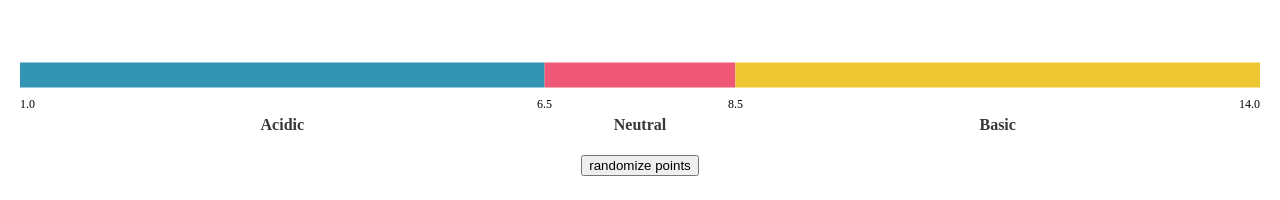
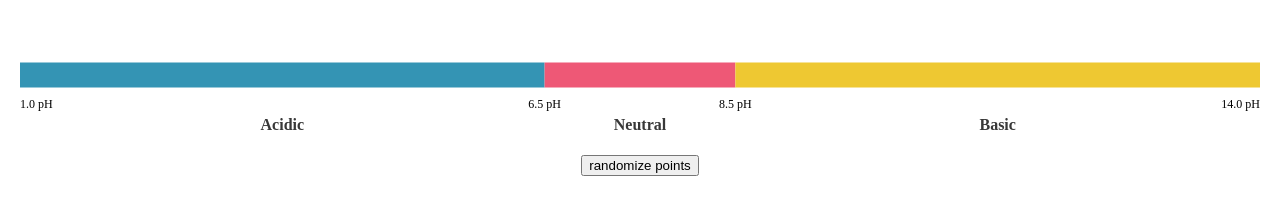
Before and after one commit to daee-kang/bulletgraph, a React (Create React App) app: page / in a window 1280 px wide. Shown: the top 200 px of the page. Built offline with nearby package versions, Linux system fonts and the light colour scheme.

Commit message:
Add unit to label

```diff
--- a/src/App.js
+++ b/src/App.js
@@ -18,6 +18,8 @@ function App() {
       ]
     }
   );
+
+  const [unit, SetUnit] = useState("pH")
 
   /*
   'finiteToFinite': {
@@ -75,8 +77,7 @@ function App() {
     for (let i = 0; i < numPoints; i++) {
       points.push({
         name: `bulet point ${i + 1}`,
-        x: (Math.random() * 13 + 1),
-        unit: 'pH'
+        x: (Math.random() * 13 + 1)
       });
     }
 
@@ -90,6 +91,7 @@ function App() {
         <BulletGraph
           points={points}
           sensorRanges={ranges}
+          unit={unit}
           barWidth={25}
           fixed={1}
         />
--- a/src/BulletGraph.js
+++ b/src/BulletGraph.js
@@ -12,6 +12,7 @@ const BulletGraph = (props) => {
         barWidth = 20, //OPTIONAL: width of the big bar, default value is 20
         fixed, //OPTIONAL: sets precision to axis labels
         barPadding = 20, //OPTIONAL: sets padding on the left and right of bar, this is useful so points can be displayed if cut off, default is 20
+        unit,
     } = props;
 
     let { ranges, type } = sensorRanges;
@@ -348,7 +349,7 @@ const BulletGraph = (props) => {
         ctx.fillStyle = 'black';
         ctx.textAlign = align;
         ctx.font = '12px Rubik';
-        ctx.fillText(text, x, y);
+        ctx.fillText(text + ' ' + unit, x, y);
     };
 
     const drawNumber = (ctx, count, xAxis, yAxis) => {
@@ -399,6 +400,7 @@ const BulletGraph = (props) => {
     };
 
     useEffect(() => {
+
         const canvas = canvasRef.current;
 
         canvas.style.width = "100%";
```
